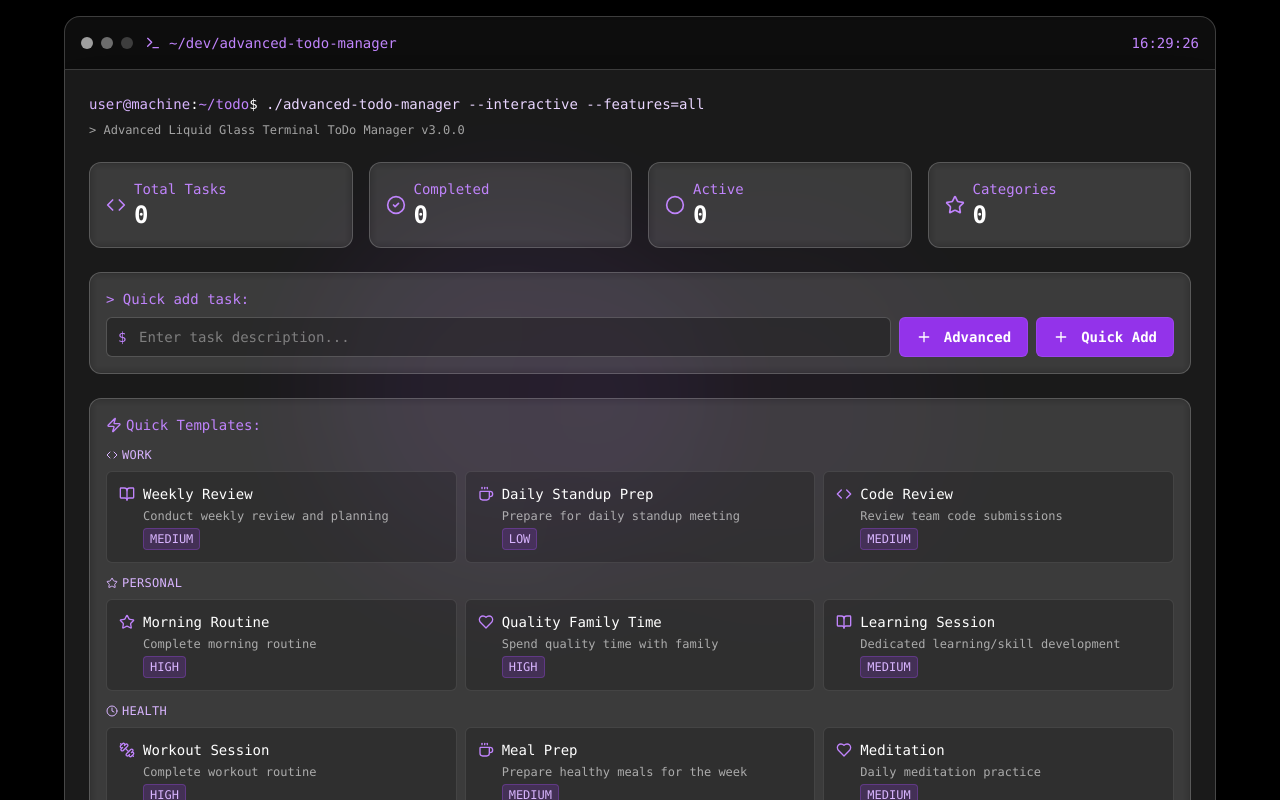
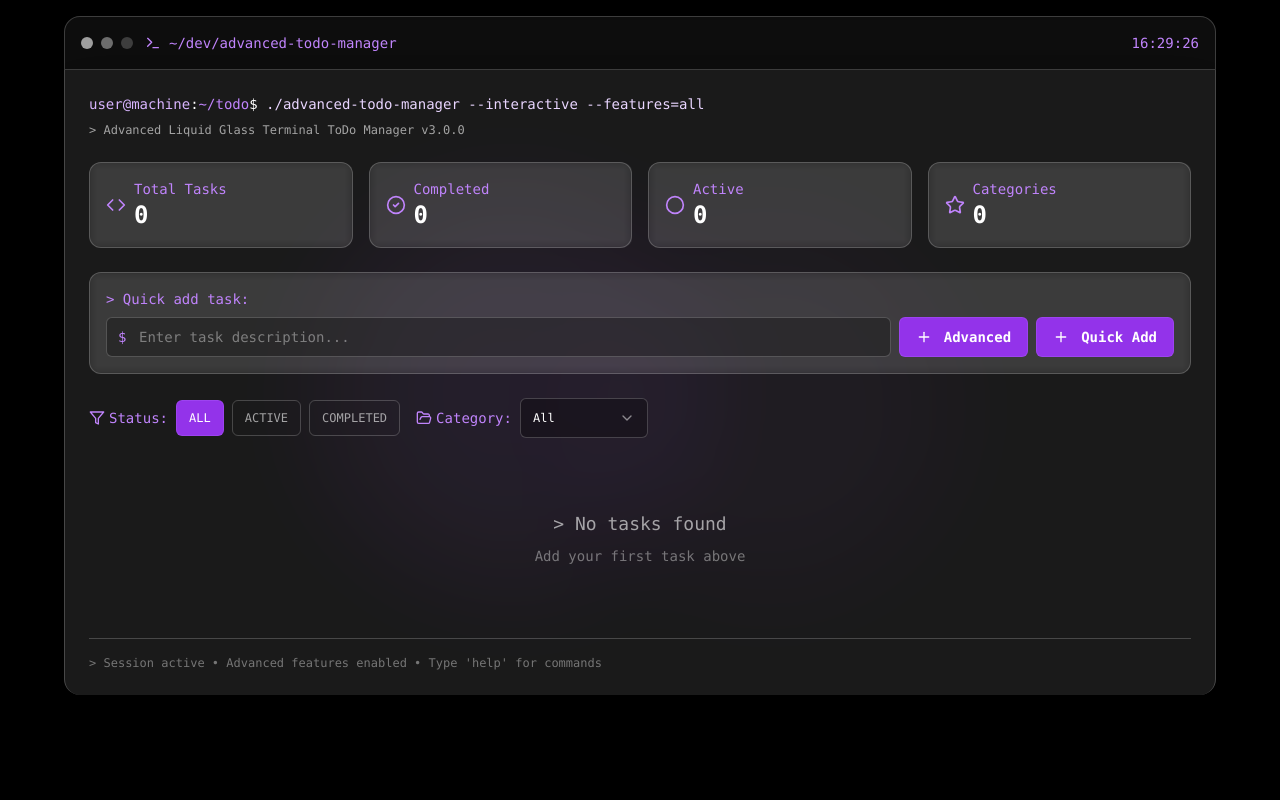
Before and after one commit to Naquiao/terminal-todo, a Next.js app: page / in a window 1280 px wide. Shown: the top 800 px of the page. Built offline with nearby package versions, Linux system fonts and the light colour scheme.

Commit message:
Comment out TaskTemplateSelector in LiquidTerminalTodo component for future implementation

```diff
--- a/app/page.tsx
+++ b/app/page.tsx
@@ -935,7 +935,7 @@ export default function LiquidTerminalTodo() {
 
           <StatsDashboard stats={taskStats} />
           <QuickAddTask onAddTask={addTask} />
-          <TaskTemplateSelector
+          {/* <TaskTemplateSelector
             onSelectTemplate={(template) => addTask({
               text: template.text,
               description: template.description,
@@ -944,7 +944,7 @@ export default function LiquidTerminalTodo() {
               priority: template.priority,
             })}
             selectedCategory={categoryFilter}
-          />
+          /> */}
           <TaskFilters
             filter={filter}
             categoryFilter={categoryFilter}
```
